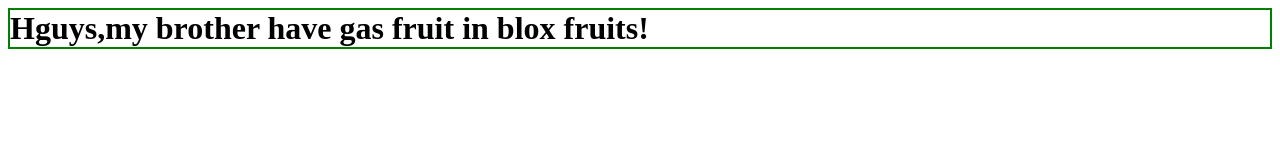
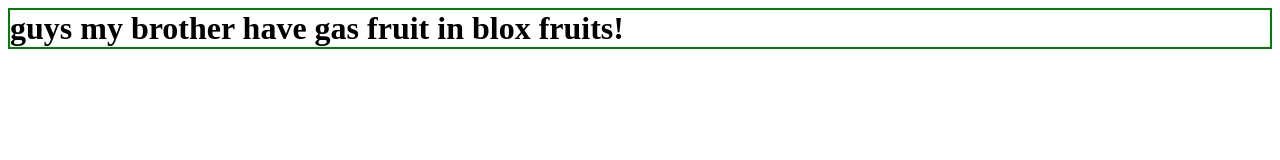
Before and after one commit to gaitanides/web1, a plain HTML site: page index.html in a window 1280 px wide. Drawn offline with Linux system fonts and the light colour scheme.

Commit message:
Update index.html

```diff
--- a/index.html
+++ b/index.html
@@ -1,4 +1,4 @@
 <html>
   <link rel="stylesheet" href="style.css"/>
-  <h1>Hguys,my brother have gas fruit in blox fruits!</h1>
+  <h1>guys my brother have gas fruit in blox fruits!</h1>
 </html>
```
